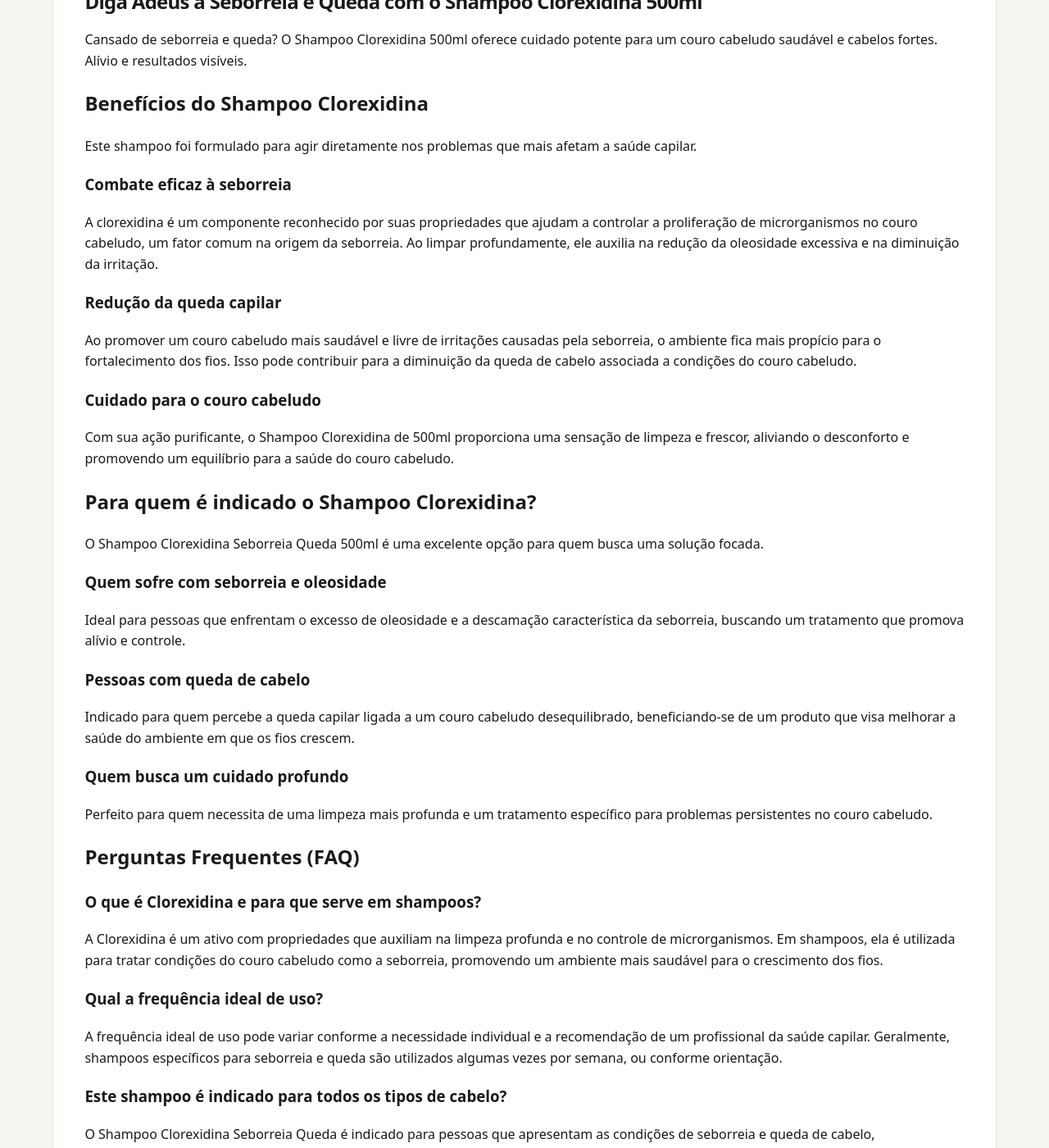
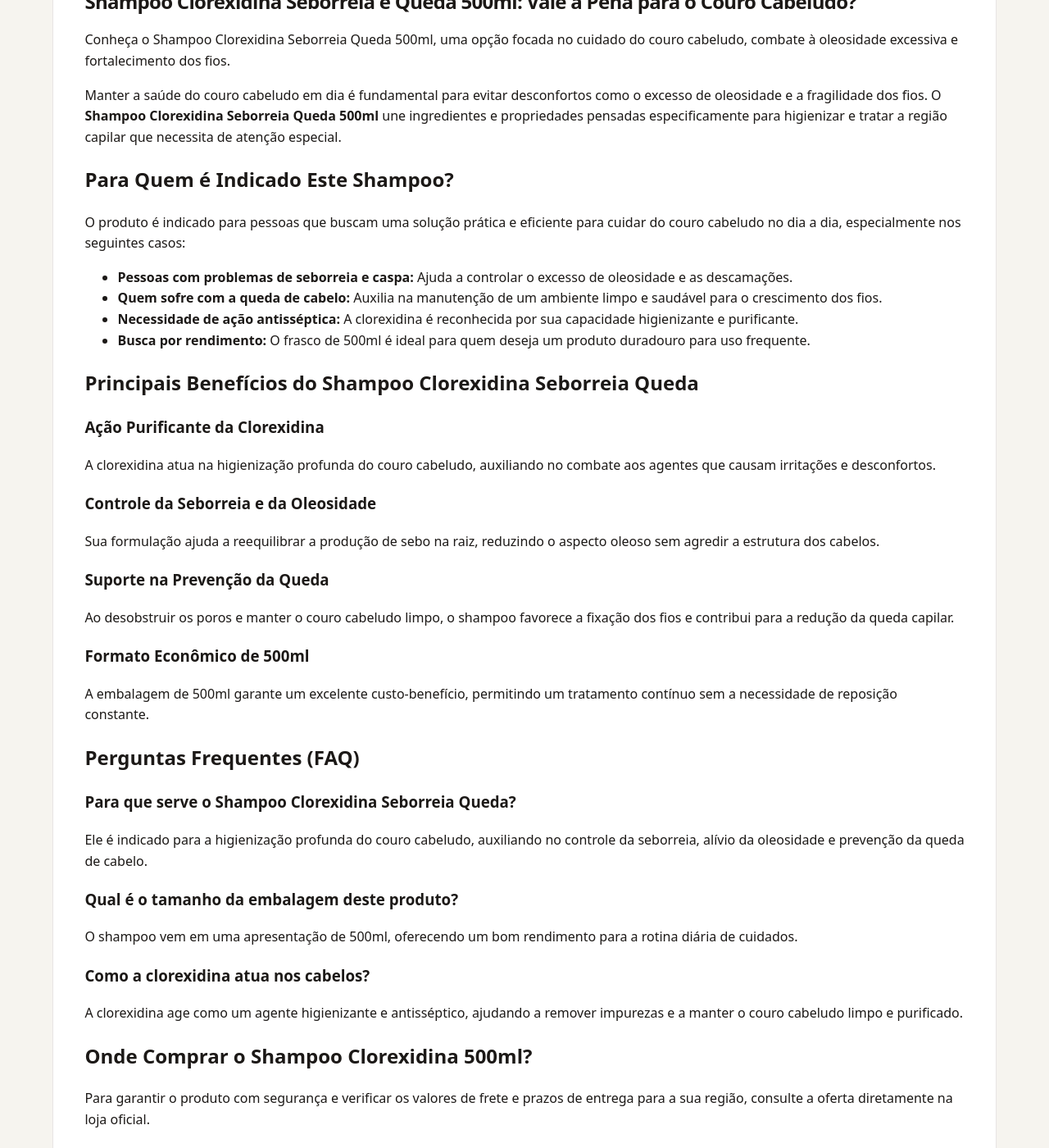
Before and after one commit to Monuver/afiliado, a Jekyll site: the page built from _posts/2026-08-19-shampoo-clorexidina-seborreia-queda-500ml-b09l9qkmd1.md, in a window 1280 px wide and 1400 px high, scrolled down 206 px. Shown: the whole window at 82% size. Built offline with Jekyll 4.4.1, drawn with Linux system fonts in a browser that asks for light colours; some of the changed text lies outside the part shown.

Commit message:
chore: novas ofertas geradas automaticamente

```diff
--- a/_posts/2026-08-19-shampoo-clorexidina-seborreia-queda-500ml-b09l9qkmd1.md
+++ b/_posts/2026-08-19-shampoo-clorexidina-seborreia-queda-500ml-b09l9qkmd1.md
@@ -1,8 +1,8 @@
 ---
 layout: post
-title: Diga Adeus à Seborreia e Queda com o Shampoo Clorexidina 500ml
-description: Cansado de seborreia e queda? O Shampoo Clorexidina 500ml oferece cuidado potente para um couro cabeludo saudável e cabelos fortes. Alívio e resultados...
-date: 2026-09-29 11:41:02 -0300
+title: 'Shampoo Clorexidina Seborreia e Queda 500ml: Vale a Pena para o Couro Cabeludo?'
+description: Conheça o Shampoo Clorexidina Seborreia Queda 500ml, uma opção focada no cuidado do couro cabeludo, combate à oleosidade excessiva e fortalecimento dos...
+date: 2026-09-30 11:41:33 -0300
 categories:
 - ofertas
 image: ''
@@ -10,48 +10,48 @@ preco: Ver preço na Amazon
 affiliate_url: https://amzn.to/4qzhrZ9
 ---
 
-# Diga Adeus à Seborreia e Queda com o Shampoo Clorexidina 500ml
+# Shampoo Clorexidina Seborreia e Queda 500ml: Vale a Pena para o Couro Cabeludo?
 
-Cansado de seborreia e queda? O Shampoo Clorexidina 500ml oferece cuidado potente para um couro cabeludo saudável e cabelos fortes. Alívio e resultados visíveis.
+Conheça o Shampoo Clorexidina Seborreia Queda 500ml, uma opção focada no cuidado do couro cabeludo, combate à oleosidade excessiva e fortalecimento dos fios.
 
-## Benefícios do Shampoo Clorexidina
+Manter a saúde do couro cabeludo em dia é fundamental para evitar desconfortos como o excesso de oleosidade e a fragilidade dos fios. O **Shampoo Clorexidina Seborreia Queda 500ml** une ingredientes e propriedades pensadas especificamente para higienizar e tratar a região capilar que necessita de atenção especial.
 
-Este shampoo foi formulado para agir diretamente nos problemas que mais afetam a saúde capilar.
+## Para Quem é Indicado Este Shampoo?
 
-### Combate eficaz à seborreia
-A clorexidina é um componente reconhecido por suas propriedades que ajudam a controlar a proliferação de microrganismos no couro cabeludo, um fator comum na origem da seborreia. Ao limpar profundamente, ele auxilia na redução da oleosidade excessiva e na diminuição da irritação.
+O produto é indicado para pessoas que buscam uma solução prática e eficiente para cuidar do couro cabeludo no dia a dia, especialmente nos seguintes casos:
 
-### Redução da queda capilar
-Ao promover um couro cabeludo mais saudável e livre de irritações causadas pela seborreia, o ambiente fica mais propício para o fortalecimento dos fios. Isso pode contribuir para a diminuição da queda de cabelo associada a condições do couro cabeludo.
+* **Pessoas com problemas de seborreia e caspa:** Ajuda a controlar o excesso de oleosidade e as descamações.
+* **Quem sofre com a queda de cabelo:** Auxilia na manutenção de um ambiente limpo e saudável para o crescimento dos fios.
+* **Necessidade de ação antisséptica:** A clorexidina é reconhecida por sua capacidade higienizante e purificante.
+* **Busca por rendimento:** O frasco de 500ml é ideal para quem deseja um produto duradouro para uso frequente.
 
-### Cuidado para o couro cabeludo
-Com sua ação purificante, o Shampoo Clorexidina de 500ml proporciona uma sensação de limpeza e frescor, aliviando o desconforto e promovendo um equilíbrio para a saúde do couro cabeludo.
+## Principais Benefícios do Shampoo Clorexidina Seborreia Queda
 
-## Para quem é indicado o Shampoo Clorexidina?
+### Ação Purificante da Clorexidina
+A clorexidina atua na higienização profunda do couro cabeludo, auxiliando no combate aos agentes que causam irritações e desconfortos.
 
-O Shampoo Clorexidina Seborreia Queda 500ml é uma excelente opção para quem busca uma solução focada.
+### Controle da Seborreia e da Oleosidade
+Sua formulação ajuda a reequilibrar a produção de sebo na raiz, reduzindo o aspecto oleoso sem agredir a estrutura dos cabelos.
 
-### Quem sofre com seborreia e oleosidade
-Ideal para pessoas que enfrentam o excesso de oleosidade e a descamação característica da seborreia, buscando um tratamento que promova alívio e controle.
+### Suporte na Prevenção da Queda
+Ao desobstruir os poros e manter o couro cabeludo limpo, o shampoo favorece a fixação dos fios e contribui para a redução da queda capilar.
 
-### Pessoas com queda de cabelo
-Indicado para quem percebe a queda capilar ligada a um couro cabeludo desequilibrado, beneficiando-se de um produto que visa melhorar a saúde do ambiente em que os fios crescem.
-
-### Quem busca um cuidado profundo
-Perfeito para quem necessita de uma limpeza mais profunda e um tratamento específico para problemas persistentes no couro cabeludo.
+### Formato Econômico de 500ml
+A embalagem de 500ml garante um excelente custo-benefício, permitindo um tratamento contínuo sem a necessidade de reposição constante.
 
 ## Perguntas Frequentes (FAQ)
 
-### O que é Clorexidina e para que serve em shampoos?
-A Clorexidina é um ativo com propriedades que auxiliam na limpeza profunda e no controle de microrganismos. Em shampoos, ela é utilizada para tratar condições do couro cabeludo como a seborreia, promovendo um ambiente mais saudável para o crescimento dos fios.
+### Para que serve o Shampoo Clorexidina Seborreia Queda?
+Ele é indicado para a higienização profunda do couro cabeludo, auxiliando no controle da seborreia, alívio da oleosidade e prevenção da queda de cabelo.
 
-### Qual a frequência ideal de uso?
-A frequência ideal de uso pode variar conforme a necessidade individual e a recomendação de um profissional da saúde capilar. Geralmente, shampoos específicos para seborreia e queda são utilizados algumas vezes por semana, ou conforme orientação.
+### Qual é o tamanho da embalagem deste produto?
+O shampoo vem em uma apresentação de 500ml, oferecendo um bom rendimento para a rotina diária de cuidados.
 
-### Este shampoo é indicado para todos os tipos de cabelo?
-O Shampoo Clorexidina Seborreia Queda é indicado para pessoas que apresentam as condições de seborreia e queda de cabelo, independentemente do tipo de fio. Seu foco está na saúde do couro cabeludo.
+### Como a clorexidina atua nos cabelos?
+A clorexidina age como um agente higienizante e antisséptico, ajudando a remover impurezas e a manter o couro cabeludo limpo e purificado.
 
-## Garanta seu Shampoo Clorexidina Agora!
+## Onde Comprar o Shampoo Clorexidina 500ml?
 
-Não espere mais para cuidar da sua saúde capilar.
+Para garantir o produto com segurança e verificar os valores de frete e prazos de entrega para a sua região, consulte a oferta diretamente na loja oficial.
+
 [Confira o preço atualizado na Amazon](https://amzn.to/4qzhrZ9)
```
Also changed, not shown: _posts/2026-08-18-cafeteira-italiana-expresso-aluminio-xicaras-b08b79hyvc.md (+27 -39 lines), _posts/2026-08-19-cadeira-escritorio-presidente-duoffice-du500a-b09vnbcfdj.md (+24 -35 lines), _posts/2026-08-19-flexiveis-cotonete-bastonetes-bellacotton-150unidades-b0cx9wkp1b.md (+25 -31 lines).
